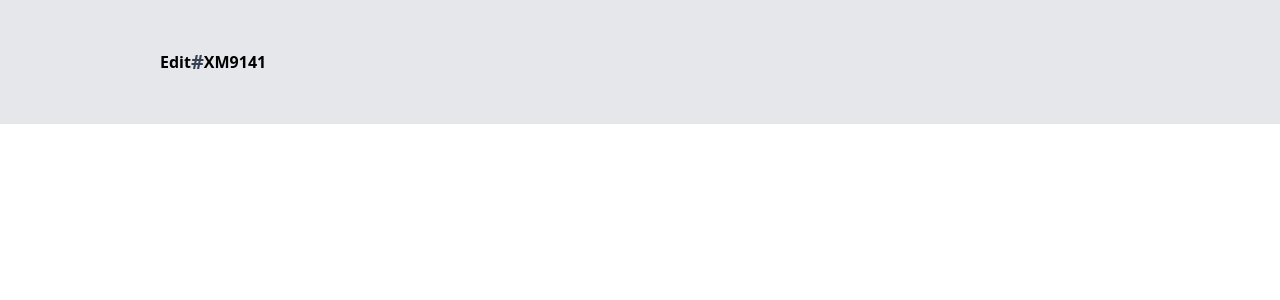
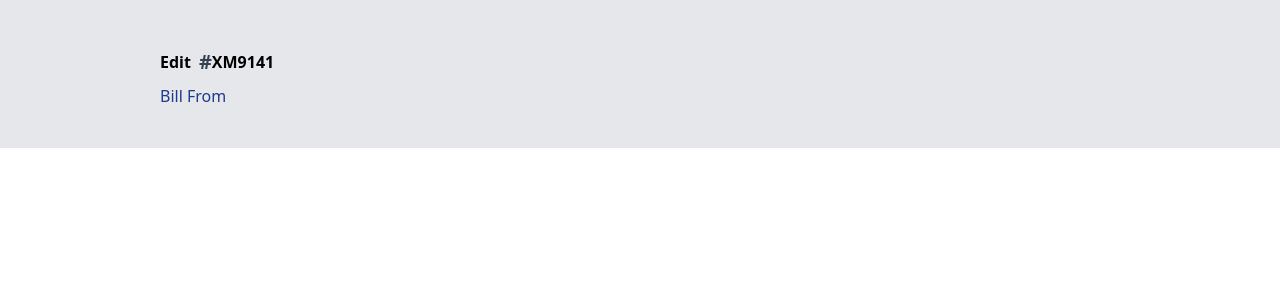
Before and after one commit to ayomideEnoch/invoice-app, a Vue app: page / in a window 1280 px wide. Shown: the top 300 px of the page. Built offline with nearby package versions, Linux system fonts and the light colour scheme.

Commit message:
Iteration...

```diff
--- a/src/App.vue
+++ b/src/App.vue
@@ -2,9 +2,10 @@
   <section class="w-full h-full bg-gray-200 px-40 py-10">
     <div class="flex font-bold items-center py-2">
       <p class="capitalize">edit</p>
-      <p class="text-xl text-gray-700">#</p>
+      <p class="text-xl text-gray-700 ml-2">#</p>
       <p>XM9141</p>
     </div>
+    <div class="capitalize text-blue-900">bill from</div>
   </section>
 </template>
 
```
